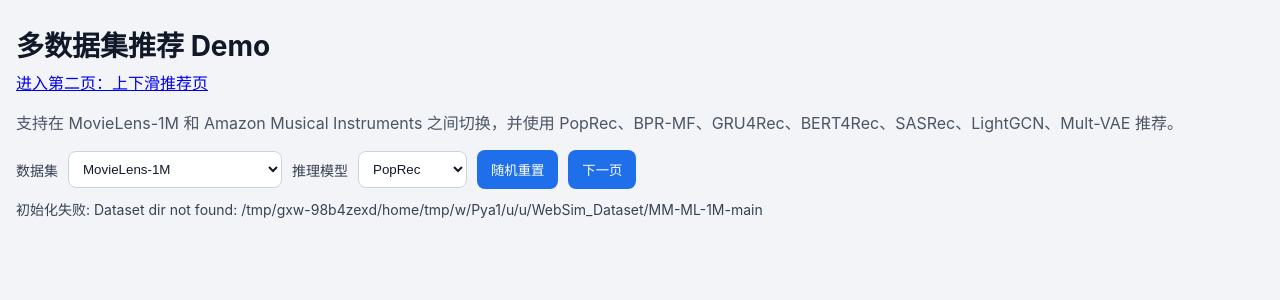
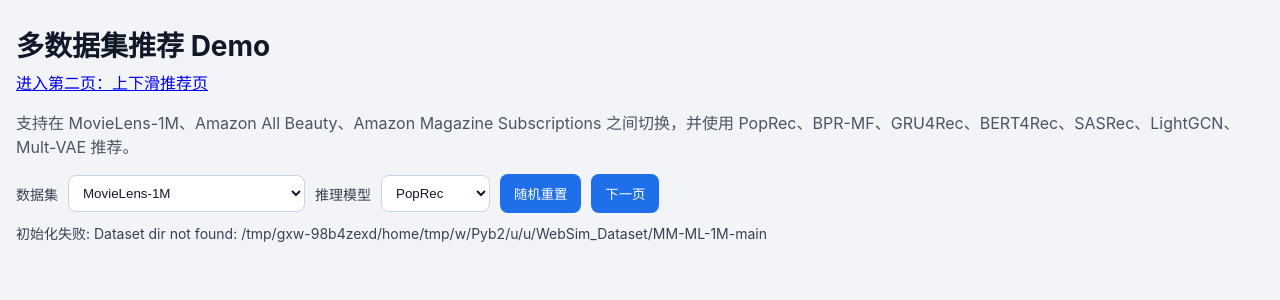
Before and after one commit to franz-chang/Web_simulation, a Flask app: page / in a window 1280 px wide. Shown: the top 300 px of the page. Run offline with Flask 3, Linux system fonts and the light colour scheme.

Commit message:
chore: update 2026-04-15 17:25:19

```diff
--- a/app.py
+++ b/app.py
@@ -35,11 +35,24 @@ DEFAULT_ML1M_DIR = first_existing_path(
         Path("/Users/chongzhang/ml1m_sasrec_web/Dataset/MM-ML-1M-main"),
     ]
 )
-DEFAULT_AMAZON_MI_DIR = first_existing_path(
+DEFAULT_AMAZON_MM_2018_ROOT = first_existing_path(
     [
-        BASE_DIR.parent / "WebSim_Dataset" / "amazon_v2" / "Musical_Instruments",
-        BASE_DIR / "Dataset" / "amazon_v2" / "Musical_Instruments",
-        Path("/Users/chongzhang/ml1m_sasrec_web/Dataset/amazon_v2/Musical_Instruments"),
+        BASE_DIR.parent / "WebSim_Dataset" / "Amazon_MM_2018",
+        BASE_DIR / "Dataset" / "Amazon_MM_2018",
+    ]
+)
+DEFAULT_AMAZON_ALL_BEAUTY_DIR = first_existing_path(
+    [
+        DEFAULT_AMAZON_MM_2018_ROOT / "All_Beauty",
+        BASE_DIR.parent / "WebSim_Dataset" / "All_Beauty",
+        BASE_DIR / "Dataset" / "All_Beauty",
+    ]
+)
+DEFAULT_AMAZON_MAGAZINE_SUBSCRIPTIONS_DIR = first_existing_path(
+    [
+        DEFAULT_AMAZON_MM_2018_ROOT / "Magazine_Subscriptions",
+        BASE_DIR.parent / "WebSim_Dataset" / "Magazine_Subscriptions",
+        BASE_DIR / "Dataset" / "Magazine_Subscriptions",
     ]
 )
 
@@ -79,37 +92,74 @@ DATASET_CONFIGS = {
             ),
         },
     },
-    "amazon_mi": {
-        "label": "Amazon Musical Instruments",
-        "dataset_dir": os.getenv("AMAZON_MI_DATASET_DIR", str(DEFAULT_AMAZON_MI_DIR)),
+    "amazon_all_beauty": {
+        "label": "Amazon All Beauty",
+        "dataset_dir": os.getenv("AMAZON_ALL_BEAUTY_DATASET_DIR", str(DEFAULT_AMAZON_ALL_BEAUTY_DIR)),
         "models": {
             "sasrec": first_env_or_default(
-                ["SASREC_AMAZON_MI_MODEL_PATH"],
-                str(BASE_DIR / "artifacts" / "sasrec_amazon_mi.pt"),
+                ["SASREC_AMAZON_ALL_BEAUTY_MODEL_PATH"],
+                str(BASE_DIR / "artifacts" / "sasrec_amazon_all_beauty.pt"),
             ),
             "lightgcn": first_env_or_default(
-                ["LIGHTGCN_AMAZON_MI_MODEL_PATH"],
-                str(BASE_DIR / "artifacts" / "lightgcn_amazon_mi.pt"),
+                ["LIGHTGCN_AMAZON_ALL_BEAUTY_MODEL_PATH"],
+                str(BASE_DIR / "artifacts" / "lightgcn_amazon_all_beauty.pt"),
             ),
             "multvae": first_env_or_default(
-                ["MULTVAE_AMAZON_MI_MODEL_PATH"],
-                str(BASE_DIR / "artifacts" / "multvae_amazon_mi.pt"),
+                ["MULTVAE_AMAZON_ALL_BEAUTY_MODEL_PATH"],
+                str(BASE_DIR / "artifacts" / "multvae_amazon_all_beauty.pt"),
             ),
             "poprec": first_env_or_default(
-                ["POPREC_AMAZON_MI_MODEL_PATH"],
-                str(BASE_DIR / "artifacts" / "poprec_amazon_mi.pt"),
+                ["POPREC_AMAZON_ALL_BEAUTY_MODEL_PATH"],
+                str(BASE_DIR / "artifacts" / "poprec_amazon_all_beauty.pt"),
             ),
             "bprmf": first_env_or_default(
-                ["BPRMF_AMAZON_MI_MODEL_PATH"],
-                str(BASE_DIR / "artifacts" / "bprmf_amazon_mi.pt"),
+                ["BPRMF_AMAZON_ALL_BEAUTY_MODEL_PATH"],
+                str(BASE_DIR / "artifacts" / "bprmf_amazon_all_beauty.pt"),
             ),
             "gru4rec": first_env_or_default(
-                ["GRU4REC_AMAZON_MI_MODEL_PATH"],
-                str(BASE_DIR / "artifacts" / "gru4rec_amazon_mi.pt"),
+                ["GRU4REC_AMAZON_ALL_BEAUTY_MODEL_PATH"],
+                str(BASE_DIR / "artifacts" / "gru4rec_amazon_all_beauty.pt"),
             ),
             "bert4rec": first_env_or_default(
-                ["BERT4REC_AMAZON_MI_MODEL_PATH"],
-                str(BASE_DIR / "artifacts" / "bert4rec_amazon_mi.pt"),
+                ["BERT4REC_AMAZON_ALL_BEAUTY_MODEL_PATH"],
+                str(BASE_DIR / "artifacts" / "bert4rec_amazon_all_beauty.pt"),
+            ),
+        },
+    },
+    "amazon_magazine_subscriptions": {
+        "label": "Amazon Magazine Subscriptions",
+        "dataset_dir": os.getenv(
+            "AMAZON_MAGAZINE_SUBSCRIPTIONS_DATASET_DIR",
+            str(DEFAULT_AMAZON_MAGAZINE_SUBSCRIPTIONS_DIR),
+        ),
+        "models": {
+            "sasrec": first_env_or_default(
+                ["SASREC_AMAZON_MAGAZINE_SUBSCRIPTIONS_MODEL_PATH"],
+                str(BASE_DIR / "artifacts" / "sasrec_amazon_magazine_subscriptions.pt"),
+            ),
+            "lightgcn": first_env_or_default(
+                ["LIGHTGCN_AMAZON_MAGAZINE_SUBSCRIPTIONS_MODEL_PATH"],
+                str(BASE_DIR / "artifacts" / "lightgcn_amazon_magazine_subscriptions.pt"),
+            ),
+            "multvae": first_env_or_default(
+                ["MULTVAE_AMAZON_MAGAZINE_SUBSCRIPTIONS_MODEL_PATH"],
+                str(BASE_DIR / "artifacts" / "multvae_amazon_magazine_subscriptions.pt"),
+            ),
+            "poprec": first_env_or_default(
+                ["POPREC_AMAZON_MAGAZINE_SUBSCRIPTIONS_MODEL_PATH"],
+                str(BASE_DIR / "artifacts" / "poprec_amazon_magazine_subscriptions.pt"),
+            ),
+            "bprmf": first_env_or_default(
+                ["BPRMF_AMAZON_MAGAZINE_SUBSCRIPTIONS_MODEL_PATH"],
+                str(BASE_DIR / "artifacts" / "bprmf_amazon_magazine_subscriptions.pt"),
+            ),
+            "gru4rec": first_env_or_default(
+                ["GRU4REC_AMAZON_MAGAZINE_SUBSCRIPTIONS_MODEL_PATH"],
+                str(BASE_DIR / "artifacts" / "gru4rec_amazon_magazine_subscriptions.pt"),
+            ),
+            "bert4rec": first_env_or_default(
+                ["BERT4REC_AMAZON_MAGAZINE_SUBSCRIPTIONS_MODEL_PATH"],
+                str(BASE_DIR / "artifacts" / "bert4rec_amazon_magazine_subscriptions.pt"),
             ),
         },
     },
--- a/static/app.js
+++ b/static/app.js
@@ -31,8 +31,10 @@ function modelLabel(modelName) {
 }
 
 function datasetLabel(datasetKey) {
-  if (datasetKey === "amazon_mi") return "Amazon Musical Instruments";
-  return "MovieLens-1M";
+  if (datasetKey === "ml1m") return "MovieLens-1M";
+  if (datasetKey === "amazon_all_beauty") return "Amazon All Beauty";
+  if (datasetKey === "amazon_magazine_subscriptions") return "Amazon Magazine Subscriptions";
+  return String(datasetKey || "Unknown Dataset");
 }
 
 function applyAvailableModels(models, selectedModel) {
--- a/static/swipe.js
+++ b/static/swipe.js
@@ -37,8 +37,9 @@ function modelLabel(modelName) {
 }
 
 function datasetLabel(datasetKey) {
-  if (datasetKey === "amazon_mi") return "Amazon Musical Instruments";
   if (datasetKey === "ml1m") return "MovieLens-1M";
+  if (datasetKey === "amazon_all_beauty") return "Amazon All Beauty";
+  if (datasetKey === "amazon_magazine_subscriptions") return "Amazon Magazine Subscriptions";
   return String(datasetKey || "Unknown Dataset");
 }
 
--- a/task.yaml
+++ b/task.yaml
@@ -1,6 +1,7 @@
 dataset:
   - MovieLens-1M
-  - Amazon Musical Instruments
+  - Amazon All Beauty
+  - Amazon Magazine Subscriptions
 model:
   - SASRec
   - LIghtGCN
--- a/templates/index.html
+++ b/templates/index.html
@@ -10,13 +10,14 @@
   <main class="container">
     <h1>多数据集推荐 Demo</h1>
     <p class="subtitle"><a href="/swipe">进入第二页：上下滑推荐页</a></p>
-    <p class="subtitle">支持在 MovieLens-1M 和 Amazon Musical Instruments 之间切换，并使用 PopRec、BPR-MF、GRU4Rec、BERT4Rec、SASRec、LightGCN、Mult-VAE 推荐。</p>
+    <p class="subtitle">支持在 MovieLens-1M、Amazon All Beauty、Amazon Magazine Subscriptions 之间切换，并使用 PopRec、BPR-MF、GRU4Rec、BERT4Rec、SASRec、LightGCN、Mult-VAE 推荐。</p>
 
     <section class="toolbar">
       <label for="datasetSelect">数据集</label>
       <select id="datasetSelect">
         <option value="ml1m">MovieLens-1M</option>
-        <option value="amazon_mi">Amazon Musical Instruments</option>
+        <option value="amazon_all_beauty">Amazon All Beauty</option>
+        <option value="amazon_magazine_subscriptions">Amazon Magazine Subscriptions</option>
       </select>
 
       <label for="algoSelect">推理模型</label>
--- a/templates/swipe.html
+++ b/templates/swipe.html
@@ -26,7 +26,8 @@
           <span>数据集</span>
           <select id="datasetSelect">
             <option value="ml1m">MovieLens-1M</option>
-            <option value="amazon_mi">Amazon Musical Instruments</option>
+            <option value="amazon_all_beauty">Amazon All Beauty</option>
+            <option value="amazon_magazine_subscriptions">Amazon Magazine Subscriptions</option>
           </select>
         </label>
 
```
Also changed, not shown: recommender.py (+30 -7 lines), README.md, 3 other files.
